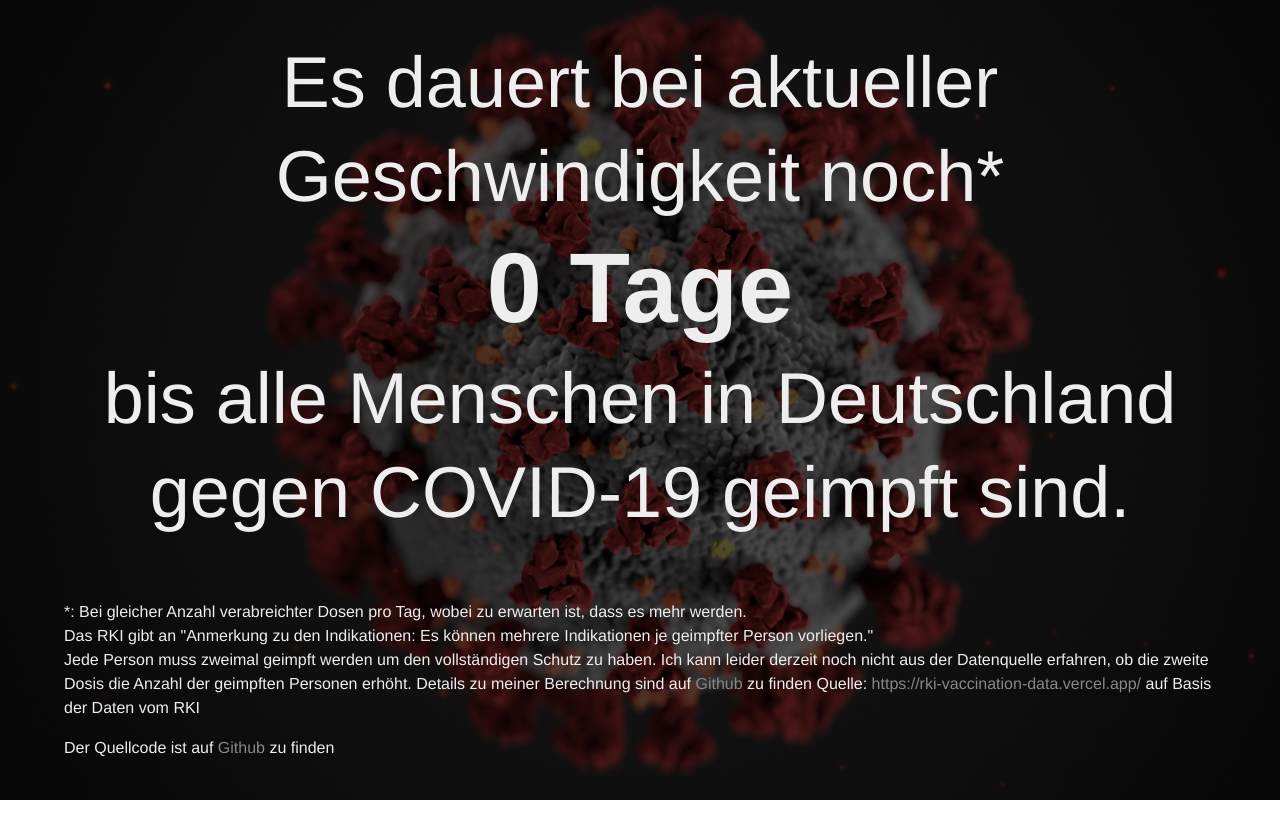
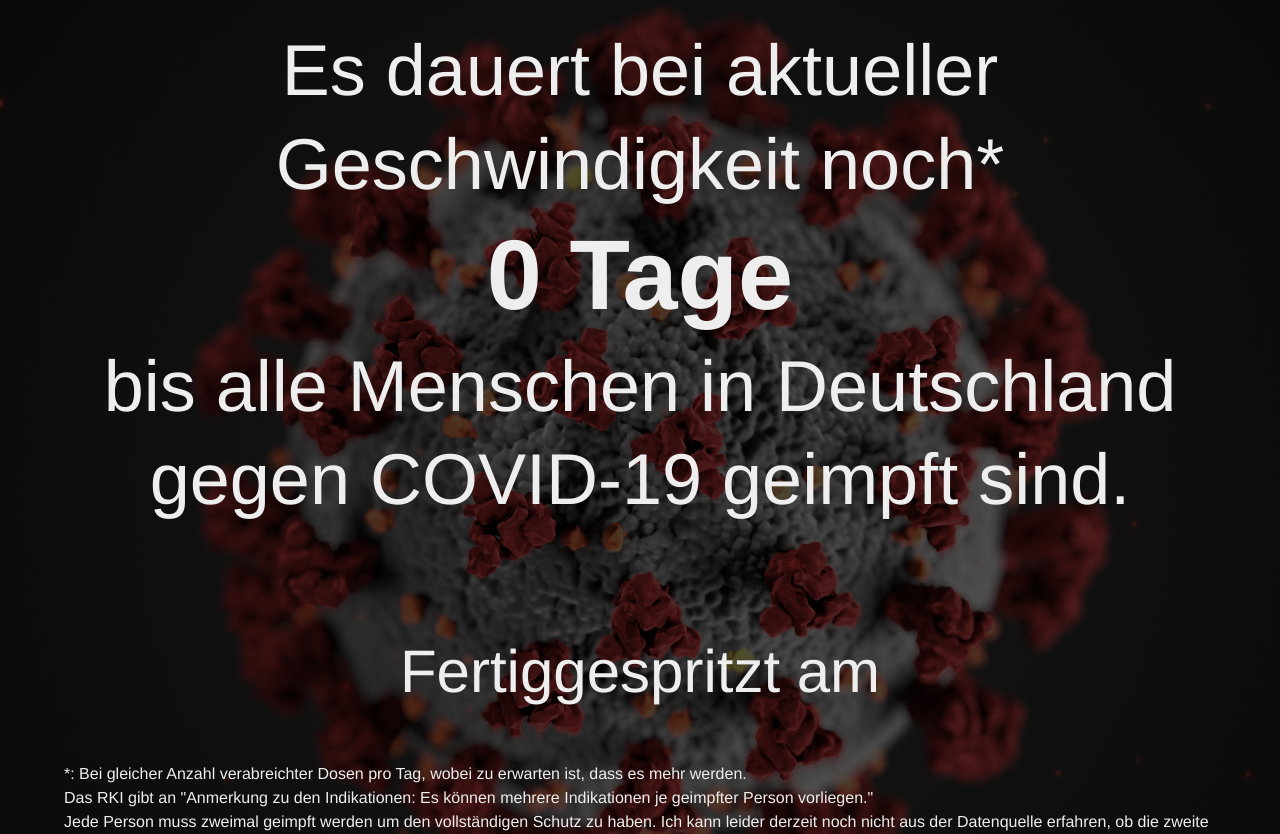
Before and after one commit to hennedo/fertiggespritzt.de, a Vue app: page / in a window 1280 px wide. Shown: the top 834 px of the page. Before the commit the page ends 800 px from the top, so only its background shows below. Built offline with nearby package versions, Linux system fonts and the light colour scheme; no server answers.

Commit message:
datum hinzugefügt

```diff
--- a/src/App.vue
+++ b/src/App.vue
@@ -4,7 +4,9 @@
       <h1 class="data">
         Es dauert bei aktueller Geschwindigkeit noch*<br />
         <strong><span v-if="yearsRemaining">{{yearsRemaining}} Jahre und </span>{{daysRemaining}} Tage</strong><br />
-        bis alle Menschen in Deutschland gegen COVID-19 geimpft sind.
+        bis alle Menschen in Deutschland gegen COVID-19 geimpft sind.<br />
+        <br />
+        <small>Fertiggespritzt am {{ finishDate }}</small>
       </h1>
     </main>
     <aside class="footer">
@@ -41,6 +43,10 @@ export default {
       let daysRemaining = Math.round((diffDays / quote * 100) - daysSinceStart)
       this.yearsRemaining = Math.floor(daysRemaining/365)
       this.daysRemaining = daysRemaining - (this.yearsRemaining*365)
+
+      let finishDate = new Date()
+      finishDate.setDate(finishDate.getDate() + daysRemaining)
+      this.finishDate = `${finishDate.getDay()}.${finishDate.getMonth()}.${finishDate.getFullYear()}`
     })
   }
 }
```
